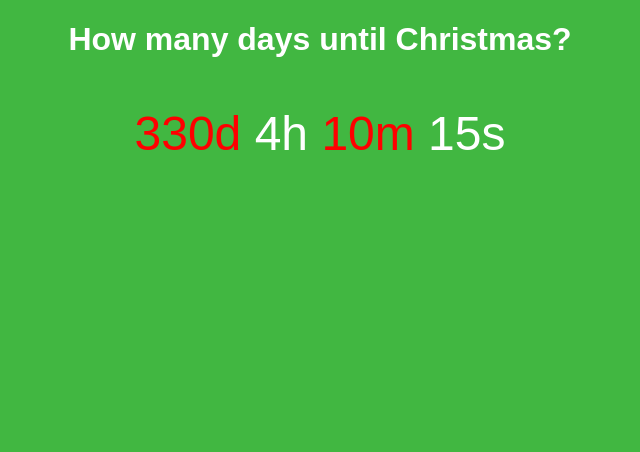
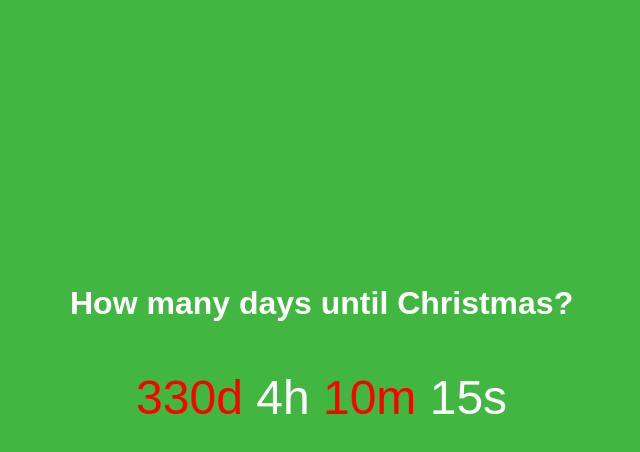
Before and after one commit to chrislrogers/Christmas_Countdown, a plain HTML site: page index.html in a window 1280 px wide. Shown: the whole page, without its empty margins (320-960 px from the left). Drawn offline with Linux system fonts and the light colour scheme.

Commit message:
centered the countdown

```diff
--- a/script.js
+++ b/script.js
@@ -11,6 +11,10 @@ function timer() {
     hrs = Math.floor((difference % (1000*60*60*24)) / (1000*60*60));
     mins = Math.floor((difference % (1000*60*60)) / (1000*60));
     secs = Math.floor((difference % (1000*60)) / 1000);
+
+    if (secs < 10) {
+        secs = "0" + secs;
+    }
 
     if (difference < 0) {
         clearInterval(interval);
--- a/styles.css
+++ b/styles.css
@@ -1,8 +1,13 @@
+html {
+  height: 90%;
+}
 body {
   font-family: sans-serif;
   background-color: #41b741;
   text-align: center;
   color: white;
+  width: 99%;
+  padding-top: 20%;
 }
 #countdown {
   font-size: 3em;
```
